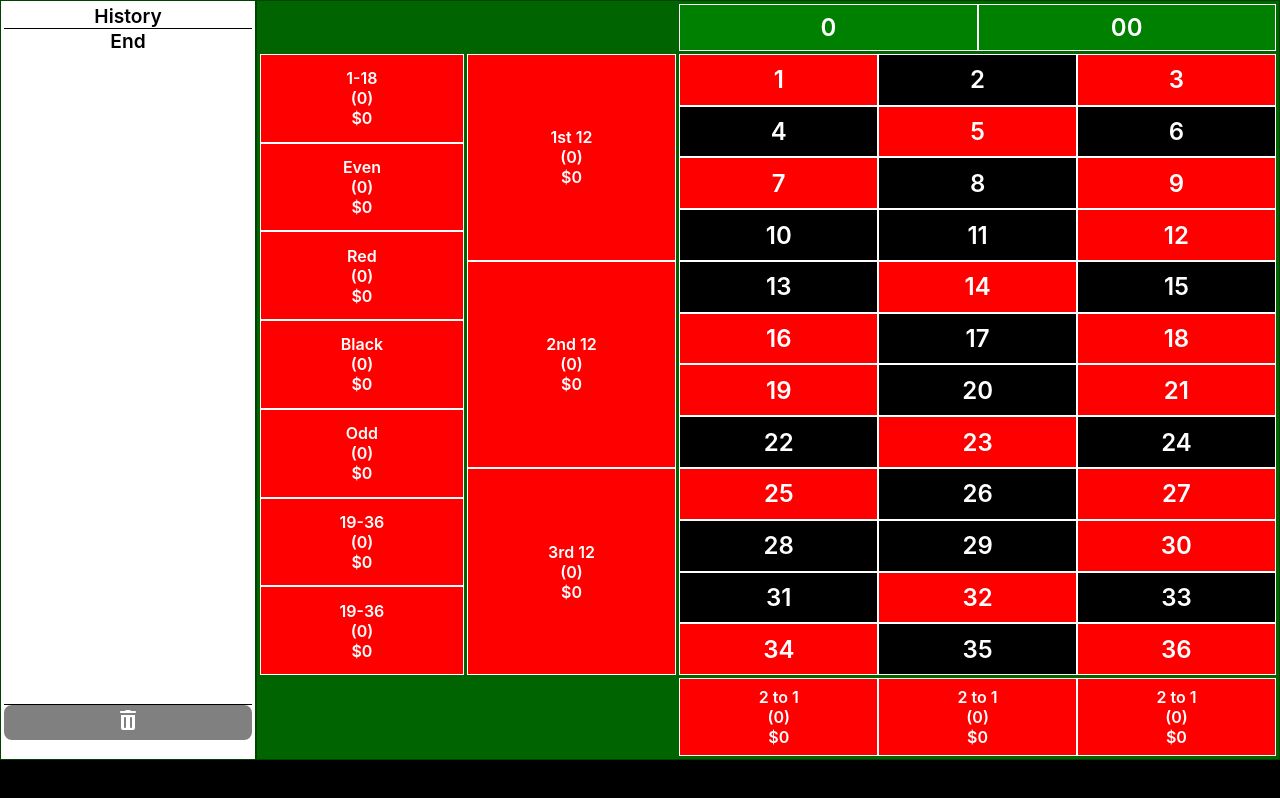
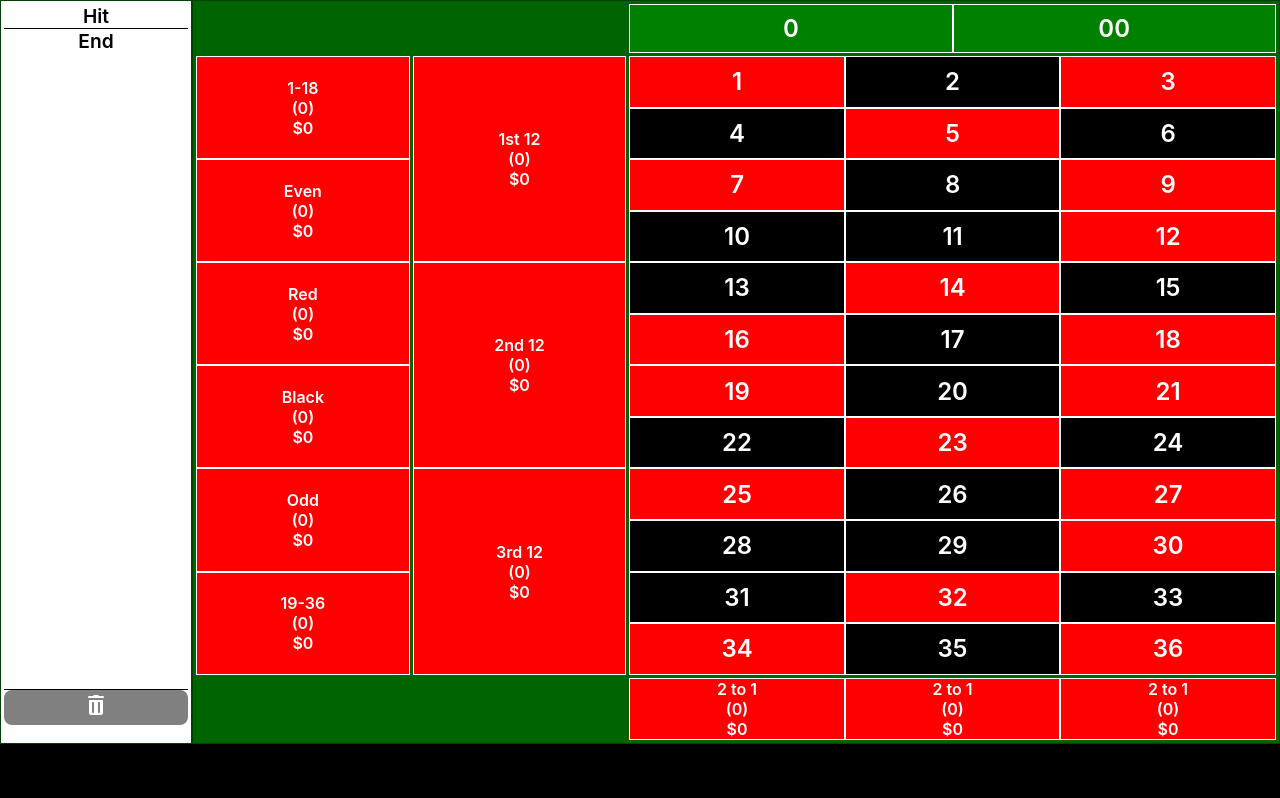
Before and after one commit to acagua/roulette-project, a React (Vite) app: page / in a window 1280 px wide. Built offline with nearby package versions, Linux system fonts and the light colour scheme.

Commit message:
change area template and board & history distribution

```diff
--- a/src/components/History.tsx
+++ b/src/components/History.tsx
@@ -20,7 +20,7 @@ export const History = () => {
   return (
     <section className="history">
       <div className="black-number" key="recent">
-        History
+        Hit
       </div>
       <ul className="history-list">
         {history.map(({ numberInfo, id }) => (
--- a/src/redux/reducers/rouletteReducer.ts
+++ b/src/redux/reducers/rouletteReducer.ts
@@ -131,15 +131,6 @@ const initialState: IRouletteState = {
       round: 0,
       locked: false,
     },
-    {
-      id: LowHighEnum.HIGH,
-      name: "19-36",
-      type: ZoneTypes.LOW_HIGH,
-      counter: 0,
-      round: 0,
-      locked: false,
-    },
-
   ],
 };
 
--- a/src/styles/Board.scss
+++ b/src/styles/Board.scss
@@ -10,21 +10,23 @@
   display: grid;
   font-weight: 600;
   gap: 0.2rem;
-  grid-template-areas:
-    "blank1 blank1 zeros zeros zeros"
-    "one2one dozens numbers numbers numbers"
-    "one2one dozens numbers numbers numbers"
-    "one2one dozens numbers numbers numbers"
-    "one2one dozens numbers numbers numbers"
-    "one2one dozens numbers numbers numbers"
-    "one2one dozens numbers numbers numbers"
-    "one2one dozens numbers numbers numbers"
-    "one2one dozens numbers numbers numbers"
-    "one2one dozens numbers numbers numbers"
-    "one2one dozens numbers numbers numbers"
-    "one2one dozens numbers numbers numbers"
-    "one2one dozens numbers numbers numbers"
-    "blank2 blank2 columns columns columns";
+  grid-template-columns: repeat(5, 1fr);
+  grid-template-rows: repeat(14, 1fr);
+  // grid-template-areas:
+    //   "blank1 blank1 zeros zeros zeros"
+    //   "one2one dozens numbers numbers numbers"
+    //   "one2one dozens numbers numbers numbers"
+    //   "one2one dozens numbers numbers numbers"
+    //   "one2one dozens numbers numbers numbers"
+    //   "one2one dozens numbers numbers numbers"
+    //   "one2one dozens numbers numbers numbers"
+    //   "one2one dozens numbers numbers numbers"
+    //   "one2one dozens numbers numbers numbers"
+    //   "one2one dozens numbers numbers numbers"
+    //   "one2one dozens numbers numbers numbers"
+    //   "one2one dozens numbers numbers numbers"
+    //   "one2one dozens numbers numbers numbers"
+    //   "blank2 blank2 columns columns columns";
   height: variables.$upper-height;
   padding: 0.2rem;
   width: variables.$board-width;
@@ -32,39 +34,50 @@
 
 .board-zeros {
   display: grid;
-  grid-area: zeros;
+  grid-column: 3 / 6;
   grid-template-columns: 1fr 1fr;
+  // grid-area: zeros;
 }
 
 .board-dozens {
   display: grid;
-  grid-area: dozens;
+  grid-column: 2 / 3;
+  grid-row: 2 / 14;
+  // grid-area: dozens;
 }
 
 .board-columns {
   display: grid;
-  grid-area: columns;
+  grid-column: 3 / 6;
+  grid-row: 14  / 15;
   grid-template-columns: 1fr 1fr 1fr;
+  // grid-area: columns;
 }
 
-.board-zone-border {
-  border: solid white variables.$border-sm;
-}
+
 
 .board-one2one {
   display:grid;
-  grid-area: one2one;
+  grid-column: 1 / 2;
+  grid-row: 2 / 14;
+  // grid-area: one2one;
 }
 
 .board-numbers {
   display: grid;
-  grid-area: numbers;
+  grid-column: 3 / 6;
+  grid-row: 2 / 14;
   grid-template-columns: 1fr 1fr 1fr;
+  // grid-area: numbers;
 }
 
 .board-numbers-number {
   text-align: center;
   font-size: 1.5rem;
+}
+
+.board-zone-border {
+  border: solid white variables.$border-sm;
 }
 
 .risky-bet-zone {
--- a/src/styles/_variables.scss
+++ b/src/styles/_variables.scss
@@ -1,9 +1,9 @@
 $border-sm: 0.1rem;
 $border-md: 0.3rem;
 $border-lg: 0.5rem;
-$upper-height: 95vh;
+$upper-height: 93vh;
 $lower-height: 0vh;
 $total-width: 100vw;
-$history-width: 20vw;
-$board-width: 80vw;
+$history-width: 15vw;
+$board-width: 85vw;
 $section-border-color: rgb(0, 66, 0);
```
